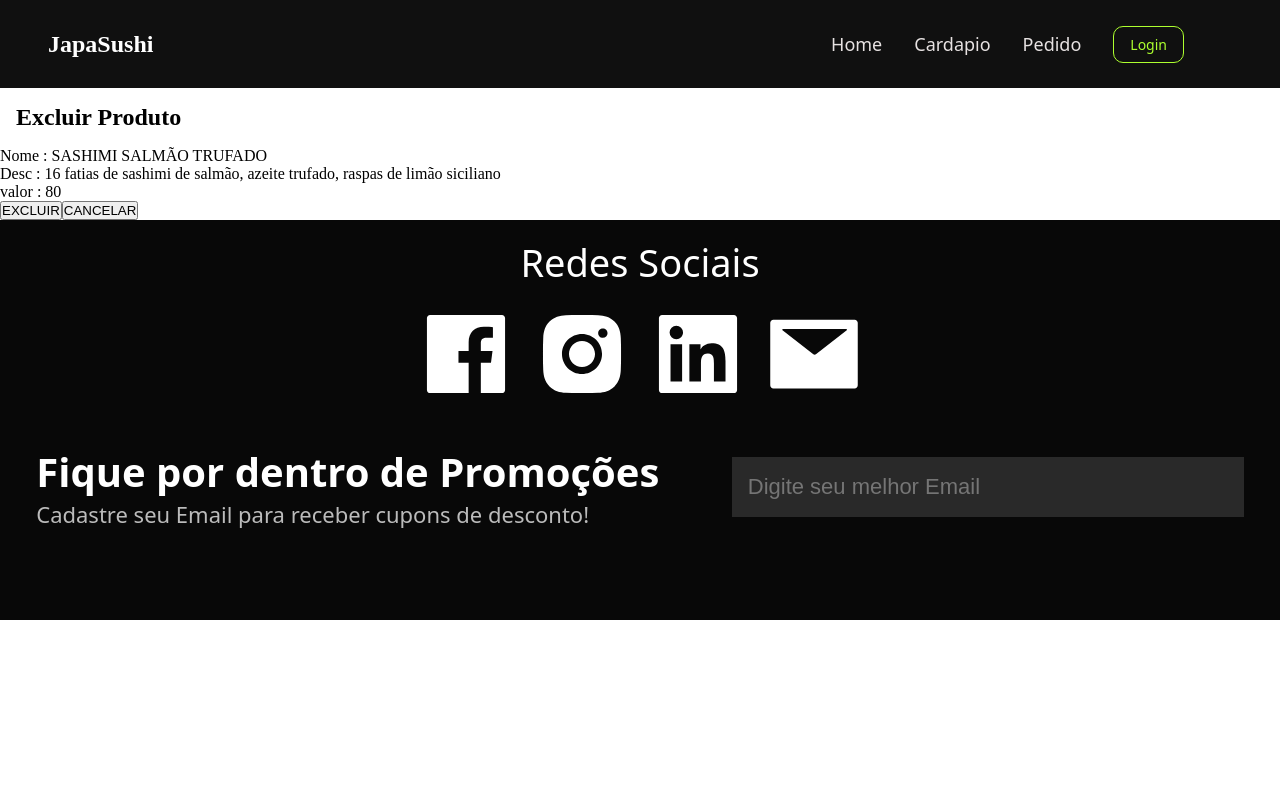
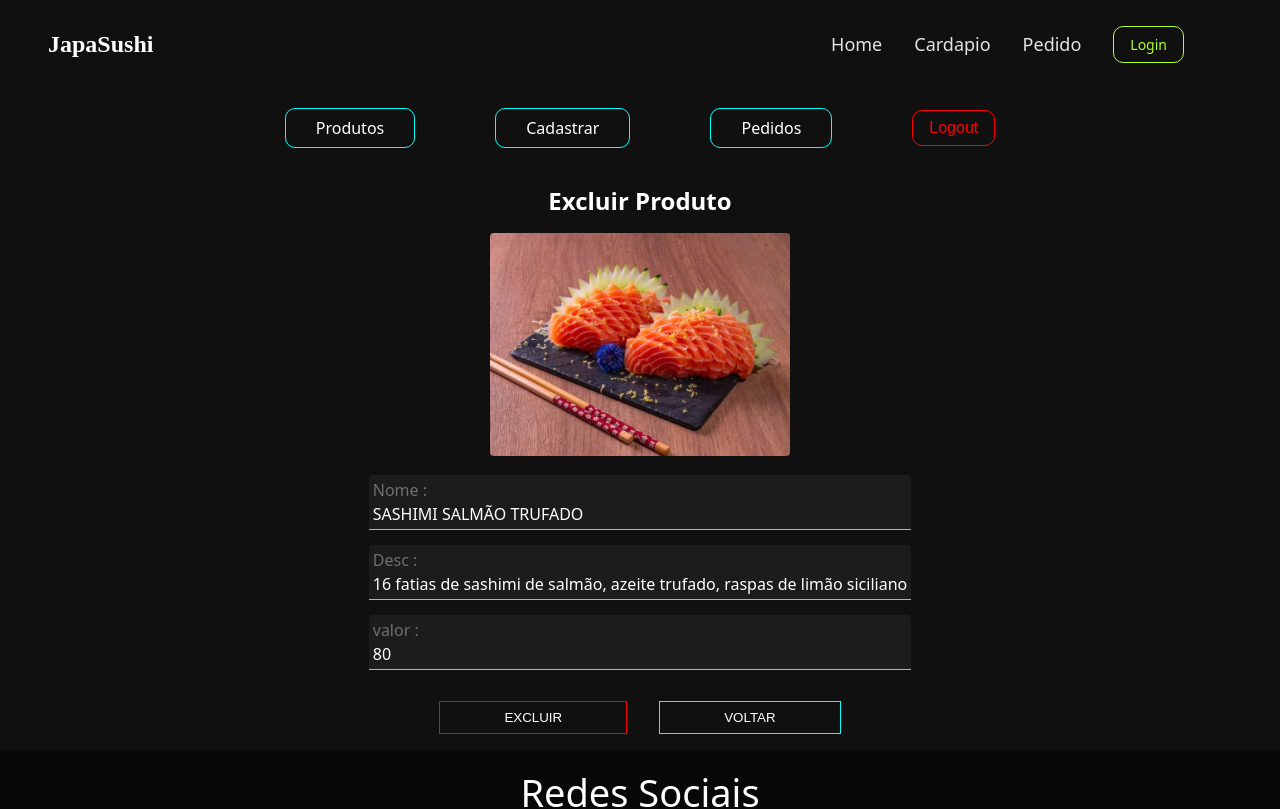
Before and after one commit to guverissimo/projetoweb, a React (Vite) app: page /excluir/produtos/1 in a window 1280 px wide. Shown: the top 809 px of the page. Built offline with nearby package versions, Linux system fonts and the light colour scheme; a web font is replaced by a local one.

Commit message:
Finalizado

```diff
--- /dev/null
+++ b/src/css/Excluir.css
@@ -0,0 +1,66 @@
+.section-excluir {
+    display: flex;
+    flex-direction: column;
+    justify-content: center;
+    align-items: center;
+    font-family: system-ui, -apple-system, BlinkMacSystemFont, 'Segoe UI', Roboto, Oxygen, Ubuntu, Cantarell, 'Open Sans', 'Helvetica Neue', sans-serif;
+    background-color: #101010;
+    color: white;
+}
+
+
+.produto-imagem img {
+    width: 300px;
+    border-radius: 4px;
+    margin-bottom: 10px;
+ }
+
+.section-excluir p {
+    display: flex;
+    flex-direction: column;
+    margin: 8px ;
+}
+
+.section-excluir p {
+    background-color: #1c1c1c;
+    color: white;
+    border: none;
+    border-bottom: 1px solid aqua ;
+    padding: 4px;
+    margin: 4px;
+    border-radius: 4px 4px 0 0;
+    margin-bottom: 15px;
+}
+
+.section-excluir p span {
+    margin-bottom: 2px;
+    color: rgb(111, 111, 111);
+}
+
+.section-excluir button {
+    padding: 8px 64px;
+    margin-top: 12px;
+    color: white;
+    background-color: transparent;
+    margin: 1rem;
+}
+
+
+.excluir-btn {
+    border: 1px solid red;
+}
+
+.excluir-btn:hover {
+    background-color: red;
+    transition: 0.4s;
+}
+
+.voltar-btn {
+    border: 1px solid aqua;
+}
+
+.voltar-btn:hover {
+    background-color: aqua;
+    transition: 0.4s;
+    color: black;
+}
--- a/src/routes/Editar.jsx
+++ b/src/routes/Editar.jsx
@@ -1,7 +1,8 @@
 import { useNavigate, useParams } from 'react-router-dom';
 import { ListaProdutos } from '../components/ListaProdutos';
 import { useState } from 'react';
-
+import NavLogin from '../components/NavLogin';
+import "../css/Inserir.css";
 function Editar() {
 
   const { id } = useParams();
@@ -38,59 +39,65 @@ function Editar() {
   };
 
   return (
-    <section >
-      <h1 >EDITAR PRODUTOS</h1>
-      <form onSubmit={handleSubmit}>
-        <fieldset>
-          <legend>PRODUTO SELECIONADO</legend>
-          <div>
-            <input
-              type="hidden"
-              name="id"
-              value={produto.id}
-
-              onChange={handleChange}
-            />
-          </div>
-          <div>
-            <label htmlFor="idNome">Nome do Produto:</label>
+    <>
+    <NavLogin />
+    <section className="section-inserir">
+        <h1>Editar</h1>
+        <form onSubmit={handleSubmit}>
+          <p>
+            <label htmlFor="idNome"> Nome do Produto:</label>
             <input
               type="text"
               name="nome"
               id="idNome"
               value={produto.nome}
-
               onChange={handleChange}
+              required
             />
-          </div>
-          <div>
-            <label htmlFor="idDesc">Descrição do Produto:</label>
+          </p>
+          <p>
+            <label htmlFor="idDesc">Descrição Produto:</label>
             <input
               type="text"
               name="desc"
               id="idDesc"
               value={produto.desc}
-
               onChange={handleChange}
+              className="input_field"
+              required
             />
-          </div>
-          <div>
-            <label htmlFor="idValor">Valor do Produto:</label>
+          </p>
+          <p>
+            <label htmlFor="idValor"> Valor do Produto:</label>
             <input
               type="text"
               name="valor"
               id="idValor"
               value={produto.valor}
-
               onChange={handleChange}
+              className="input_field"
+              required
             />
-          </div>
-          <div>
+          </p>
+          <p>
+            <label htmlFor="idImg"> Imagem do Produto:</label>
+            <input
+              type="text"
+              name="img"
+              id="idImg"
+              value={produto.img}
+              onChange={handleChange}
+              className="input_field"
+              placeholder="URL"
+              required
+            />
+          </p>
+          <p>
             <button type="subtmit" >EDITAR</button>
-          </div>
-        </fieldset>
-      </form>
-    </section>
+          </p>
+        </form>
+      </section>
+    </>
   );
 }
 export default Editar;
--- a/src/routes/Excluir.jsx
+++ b/src/routes/Excluir.jsx
@@ -1,10 +1,10 @@
-import { useState } from 'react';
-import { useNavigate, useParams } from 'react-router-dom';
-import { ListaProdutos } from '../components/ListaProdutos';
-
+import { useState } from "react";
+import { useNavigate, useParams } from "react-router-dom";
+import { ListaProdutos } from "../components/ListaProdutos";
+import "../css/Excluir.css";
+import NavLogin from "../components/NavLogin";
 
 function Excluir() {
-
   const { id } = useParams();
   const navigate = useNavigate();
 
@@ -15,6 +15,7 @@ function Excluir() {
     nome: recProdutoListaById[0].nome,
     desc: recProdutoListaById[0].desc,
     valor: recProdutoListaById[0].valor,
+    img: recProdutoListaById[0].img,
   });
 
   const handleExclude = (event) => {
@@ -26,26 +27,37 @@ function Excluir() {
       }
     });
     ListaProdutos.splice(indice, 1);
-    navigate('/produtos');
+    navigate("/produtos");
   };
 
   return (
-    <section>
+    <>
+    <NavLogin />
+    <section className="section-excluir">
       <h1>Excluir Produto</h1>
-      <div>
-        <p>Nome : {produto.nome}</p>
-        <p>Desc : {produto.desc}</p>
-        <p>valor : {produto.valor}</p>
+      <div className="produto-imagem">
+        <img src={produto.img} />
       </div>
       <div>
-        <button onClick={handleExclude} >
-          EXCLUIR
-        </button>
-        <button onClick={() => navigate('/produtos')}>
-          CANCELAR
-        </button>
+        <p>
+          <span>Nome : </span>
+          {produto.nome}
+        </p>
+        <p>
+          <span>Desc : </span>
+          {produto.desc}
+        </p>
+        <p>
+          <span>valor :</span> {produto.valor}
+        </p>
+      </div>
+      <div>
+        <button className="excluir-btn" onClick={handleExclude}>EXCLUIR</button>
+        <button className="voltar-btn" onClick={() => navigate("/produtos")}>VOLTAR</button>
       </div>
     </section>
+    </>
+
   );
 }
 export default Excluir;
--- a/src/routes/Pedido.jsx
+++ b/src/routes/Pedido.jsx
@@ -35,7 +35,7 @@ const Pedido = () => {
         <img src={japan} alt="" />
         <form onSubmit={handleSubmit}>
           <h1 className="title-pedido">FAÇA SEU PEDIDO ONLINE</h1>
-          <p className='box'>
+          <p className="box">
             <label htmlFor="idNome"> Seu nome:</label>
             <input
               type="text"
@@ -46,7 +46,7 @@ const Pedido = () => {
               placeholder="Nome Completo"
             />
           </p>
-          <p className='box'>
+          <p className="box">
             <label htmlFor="idEndereco">Endereco para entrega: </label>
             <input
               type="text"
@@ -57,7 +57,7 @@ const Pedido = () => {
               placeholder="Endereo completo"
             />
           </p>
-          <p className='box'>
+          <p className="box">
             <label htmlFor="idCel"> Telefone para contato: </label>
             <input
               type="text"
@@ -68,25 +68,19 @@ const Pedido = () => {
               placeholder="(11) 9xxxx-xxxx"
             />
           </p>
-          <p className='box'>
+          <p className="box">
             <label htmlFor="idPedido"> Seu Pedido </label>
             <input
               type="text"
               name="pedido"
               id="idPedido"
-              value={pedido.img}
+              value={pedido.pedido}
               onChange={handleChange}
             />
           </p>
-            {ListaProdutos.map((item) => {
-              <section>
-                <option value="">Selecione</option>
-                <option value=''>{item.nome}</option>
-                <option value={item.valor}>{item.valor}</option>
-              </section>
-
-            })}
-        <button className="btn" type="submit">FAZER PEDIDO</button>
+          <button className="btn" type="submit">
+            FAZER PEDIDO
+          </button>
         </form>
       </section>
     </>
```
